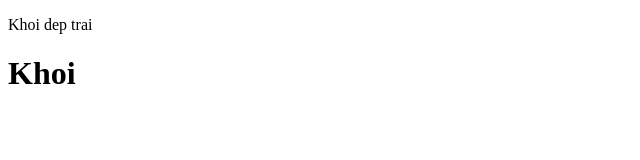
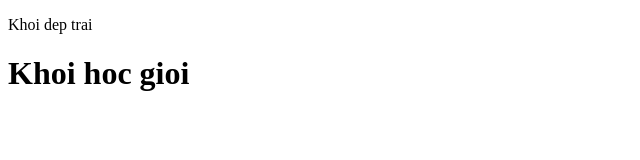
Before and after one commit to khoitang/github-study, a plain HTML site: page index.html in a window 1280 px wide. Shown: the whole page, without its empty margins (0-640 px from the left). Drawn offline with Linux system fonts and the light colour scheme.

Commit message:
Update index.html

```diff
--- a/index.html
+++ b/index.html
@@ -7,6 +7,6 @@
   </head>
   <body>
     <p>Khoi dep trai</p>
-    <h1>Khoi</h1>
+    <h1>Khoi hoc gioi</h1>
   </body>
 </html>
```
